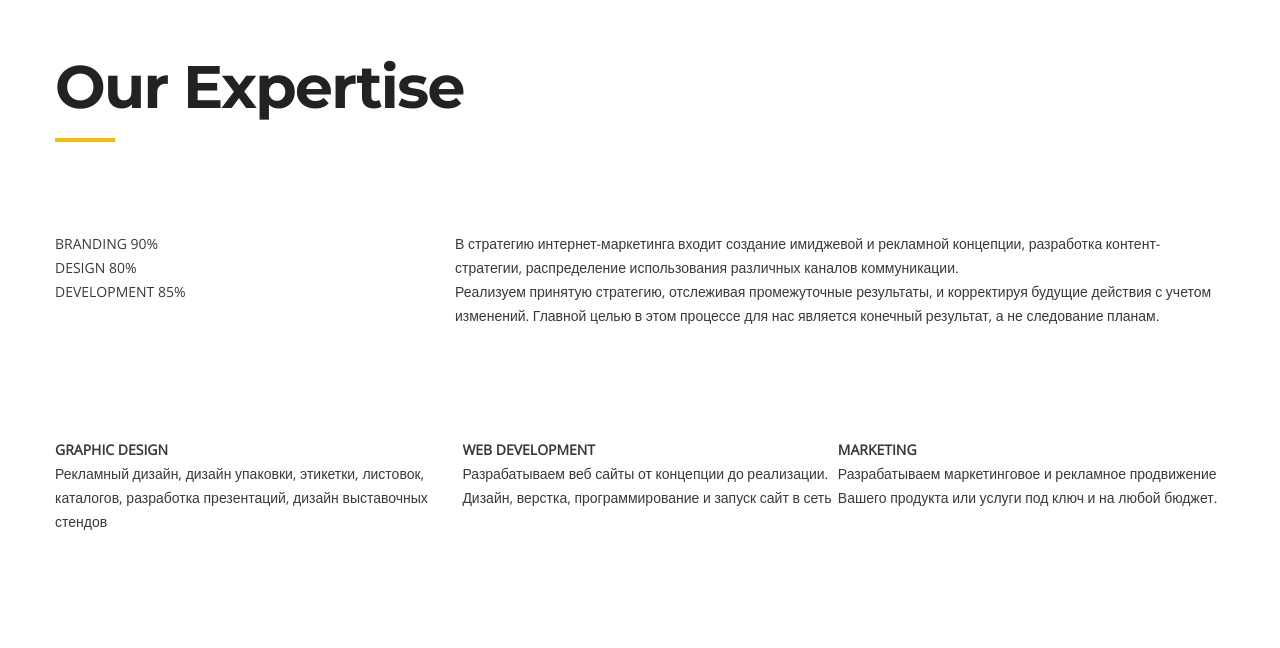
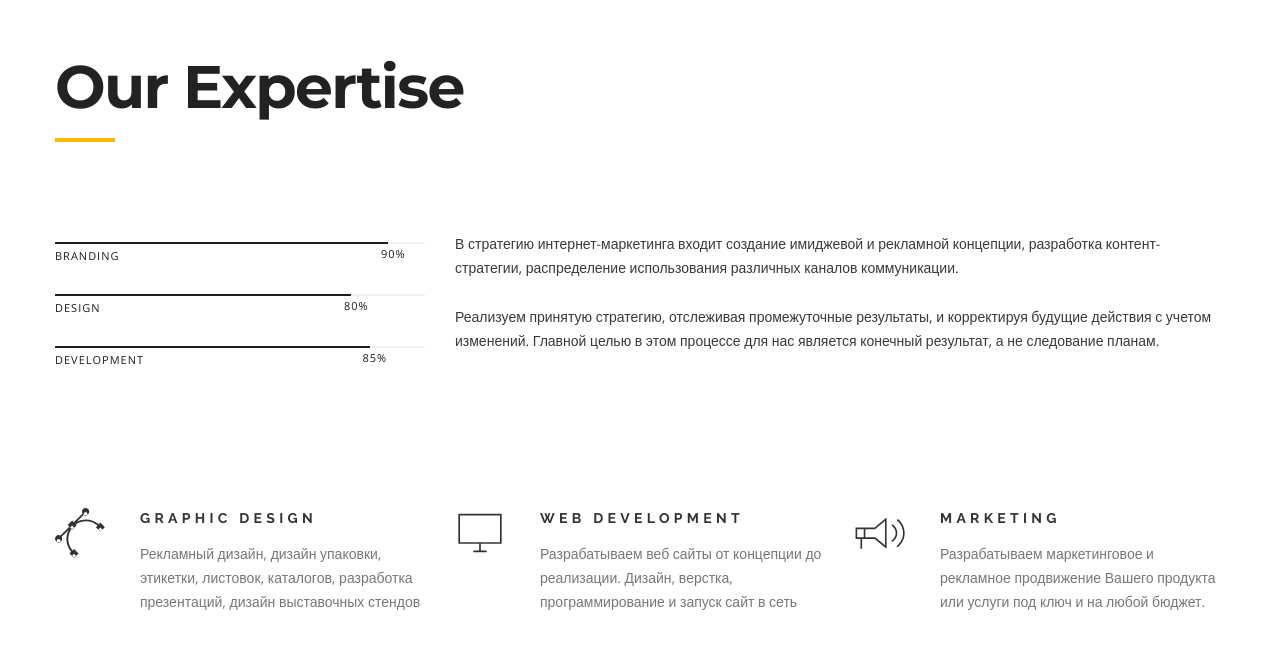
Before and after one commit to Anjeli-art/marketing, a plain HTML site: page index.html in a window 1280 px wide. Shown: the part 1385-2033 px from the top of the page. Drawn offline with nearby package versions, Linux system fonts and the light colour scheme.

Commit message:
expertise block

```diff
--- a/css/style.css
+++ b/css/style.css
@@ -192,8 +192,82 @@ select {
   width: 370px;
   margin-right: 30px;
   flex: none;
+  margin-top: 10px;
+}
+
+.expertise__info-item {
+  border-top: 2px solid #1d1d1d;
+  padding: 2px 0 28px;
+  text-transform: uppercase;
+  font-family: "Open Sans";
+  font-weight: 400;
+  font-size: 11px;
+  line-height: 20px;
+  letter-spacing: 1px;
+  color: #1d1d1d;
+  position: relative;
+}
+.expertise__info-item span {
+  display: block;
+  position: absolute;
+  right: 0;
+  top: 0;
+  margin-right: 7px;
+}
+
+.expertise__info-item span::before {
+  content: "";
+  position: absolute;
+  height: 2px;
+  background-color: #f0f0f0;
+  right: -7px;
+  top: -2px;
+  width: 100%;
+}
+
+.expertise__text p {
+  margin-bottom: 25px;
 }
 
 .expertise__items {
   display: flex;
+  justify-content: space-between;
 }
+
+.expertise__item {
+  width: 370px;
+  padding-left: 85px;
+  position: relative;
+}
+
+.expertise__item::before {
+  content: "";
+  position: absolute;
+  top: 0;
+  left: 0;
+  width: 50px;
+  height: 50px;
+}
+.expertise__item--design::before {
+  background-image: url(../images/vector-icon.svg);
+}
+.expertise__item--monitor::before {
+  background-image: url(../images/monitor-icon.svg);
+}
+.expertise__item--speaker::before {
+  background-image: url(../images/speaker-icon.svg);
+}
+
+.expertise__item-title {
+  font-family: "Raleway", sans-serif;
+  font-weight: 700;
+  line-height: 20px;
+  letter-spacing: 4.29px;
+  text-transform: uppercase;
+  color: #333333;
+  margin-bottom: 14px;
+}
+
+.expertise__item-text {
+  color: #777777;
+}
--- a/index.html
+++ b/index.html
@@ -83,15 +83,15 @@
           <div class="expertise__info">
              <div class="expertise__info-item">
               BRANDING
-              <span>90%</span>
+              <span style="width:calc(100% - 90%);">90%</span>
             </div>
              <div class="expertise__info-item">
               DESIGN
-              <span>80%</span>
+              <span style="width:calc(100% - 80%);">80%</span>
             </div>
              <div class="expertise__info-item">
               DEVELOPMENT
-              <span>85%</span>
+              <span style="width:calc(100% - 85%);">85%</span>
             </div>
           </div>
           <div class="expertise__text">
@@ -101,7 +101,7 @@
           </div>
         </div>
         <div class="expertise__items">
-          <div class="expertise__item">
+          <div class="expertise__item expertise__item--design">
             <h4 class="expertise__item-title">
               GRAPHIC DESIGN
             </h4>
@@ -109,7 +109,7 @@
               Рекламный дизайн, дизайн упаковки, этикетки, листовок, каталогов, разработка презентаций, дизайн выставочных стендов
             </p>
           </div>
-          <div class="expertise__item">
+          <div class="expertise__item expertise__item--monitor">
             <h4 class="expertise__item-title">
               WEB DEVELOPMENT
             </h4>
@@ -117,7 +117,7 @@
               Разрабатываем веб сайты от концепции до реализации. Дизайн, верстка, программирование и запуск сайт в сеть
             </p>
           </div>
-          <div class="expertise__item">
+          <div class="expertise__item expertise__item--speaker">
             <h4 class="expertise__item-title">
               MARKETING
             </h4>
```
Also changed, not shown: images/monitor-icon.svg (added), images/speaker-icon.svg (added), images/vector-icon.svg (added).
